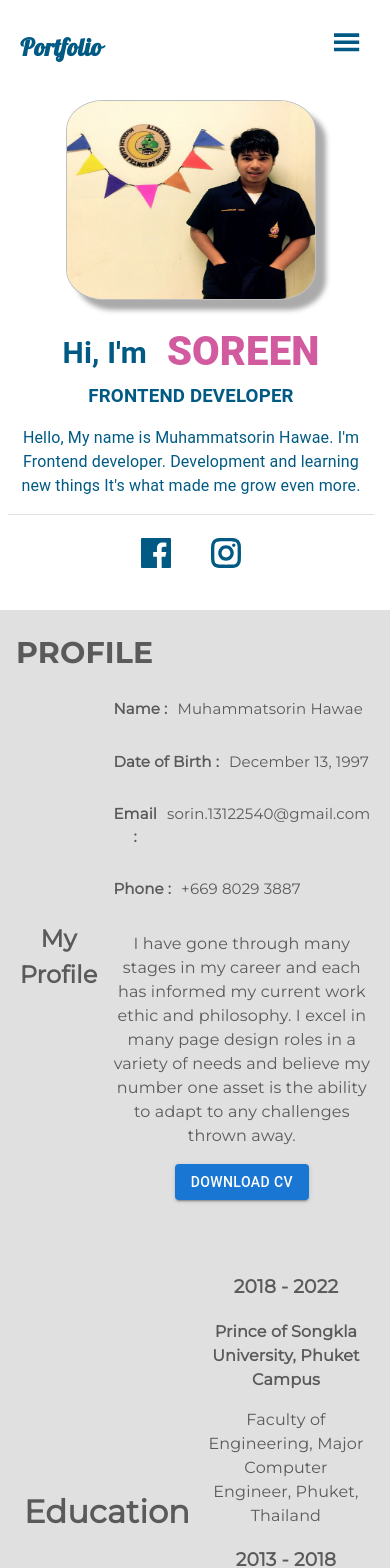
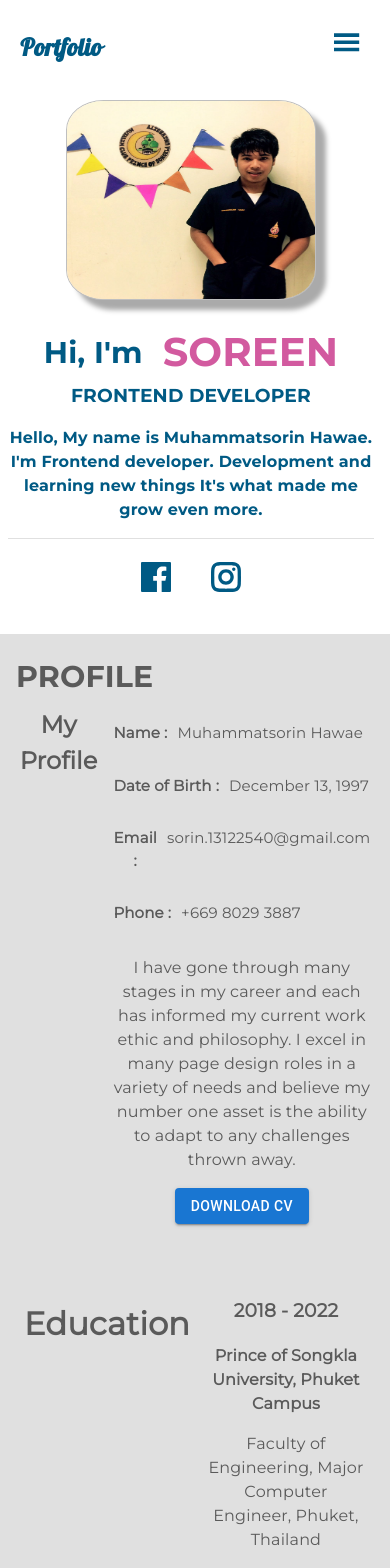
Before and after one commit to Muhammatsorin/next-portfolio, a Next.js app: page / in a window 390 px wide. Shown: the top 1568 px of the page. Built offline with nearby package versions, Linux system fonts and the light colour scheme.

Commit message:
deploy / test 11

```diff
--- a/components/profile/Profile.module.css
+++ b/components/profile/Profile.module.css
@@ -101,7 +101,6 @@
         display: flex;
         flex-direction: column;
         justify-content: center;
-        align-items: center;
     }
 
     .grid1_item1 {
@@ -116,7 +115,6 @@
         display: flex;
         flex-direction: column;
         justify-content: center;
-        align-items: center;
     }
 
     .grid2_item1 {
--- a/components/title/Title.js
+++ b/components/title/Title.js
@@ -4,11 +4,18 @@ import Box from '@mui/material/Box';
 import Container from '@mui/material/Container';
 import Grid from '@mui/material/Grid';
 import Styled from 'styled-components'
+import { styled } from '@mui/material/styles';
 import Img from 'next/image'
 import Divider from '@mui/material/Divider';
 import { GrInstagram, GrFacebook } from "react-icons/gr";
+import Paper from '@mui/material/Paper';
 
 const Title = (props) => {
+
+    const Item = styled(Paper)(({ theme }) => ({
+        boxShadow: 'none',
+        fontFamily: 'Montserrat-bold',
+    }));
 
     const openFacebook = () => {
         window.open('https://web.facebook.com/sorin.hawae/')
@@ -27,6 +34,7 @@ const Title = (props) => {
                         <div className='grid-wrap'>
                             <Grid container rowSpacing={1} columnSpacing={{ xs: 1, sm: 2, md: 3 }} style={{ display: 'flex', alignItems: 'center' }} className="row-1">
                                 <Grid xs={12} md={6} className="row-1-col-1">
+                                    <Item>
                                         <div className='img'>
                                             <Img src='/images/me.jpg'
                                                 width={500}
@@ -35,8 +43,10 @@ const Title = (props) => {
                                                 alt='me.jpg'
                                             />
                                         </div>
+                                    </Item>
                                 </Grid>
                                 <Grid xs={12} md={6} className="row-1-col-2">
+                                    <Item>
                                         <div className='title-details'>
                                             <div className='my-name'>
                                                 <h2>Hi, I'm </h2>
@@ -56,6 +66,7 @@ const Title = (props) => {
                                                 <GrInstagram />
                                             </div>
                                         </div>
+                                    </Item>
                                 </Grid>
                             </Grid>
                         </div>
```
Lines whose indentation alone changed are shown as unchanged.
